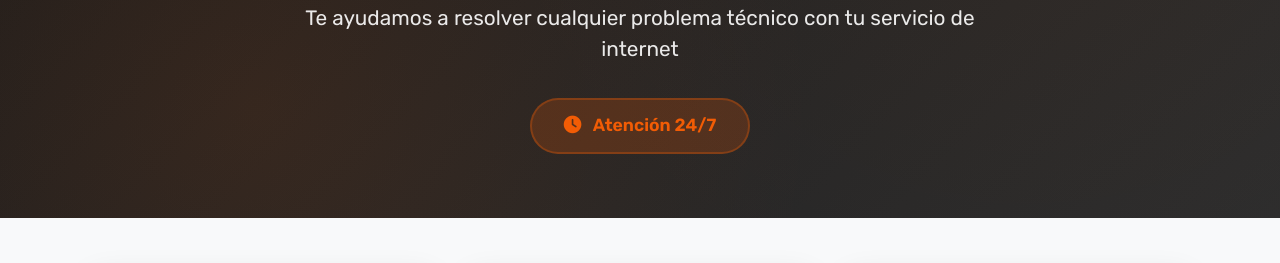
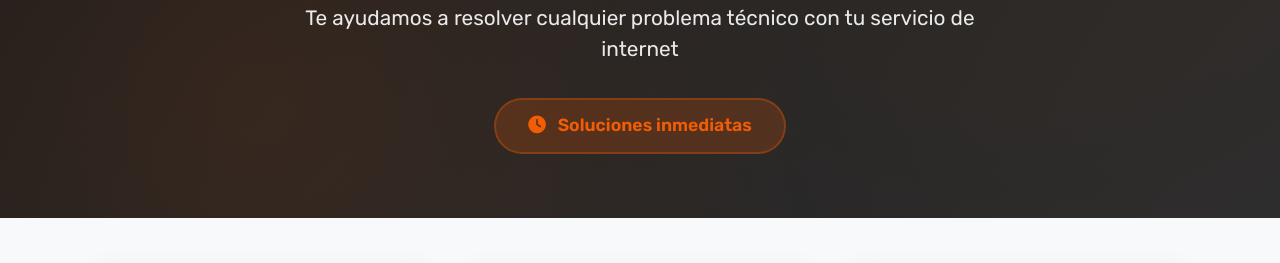
Before and after one commit to clau-14/Web--SHCompany, a plain HTML site: page soporte-tecnico.html in a window 1280 px wide. Shown: the part 448-711 px from the top of the page. Drawn offline with nearby package versions, Linux system fonts and the light colour scheme.

Commit message:
pqrs y soporte tecnico avanzado

```diff
--- a/soporte-tecnico.html
+++ b/soporte-tecnico.html
@@ -56,7 +56,7 @@
                         <p class="hero-subtitle">Te ayudamos a resolver cualquier problema técnico con tu servicio de internet</p>
                         <div class="hero-badge">
                             <i class="fas fa-clock me-2"></i>
-                            Atención 24/7
+                            Soluciones inmediatas
                         </div>
                     </div>
                 </div>
```
